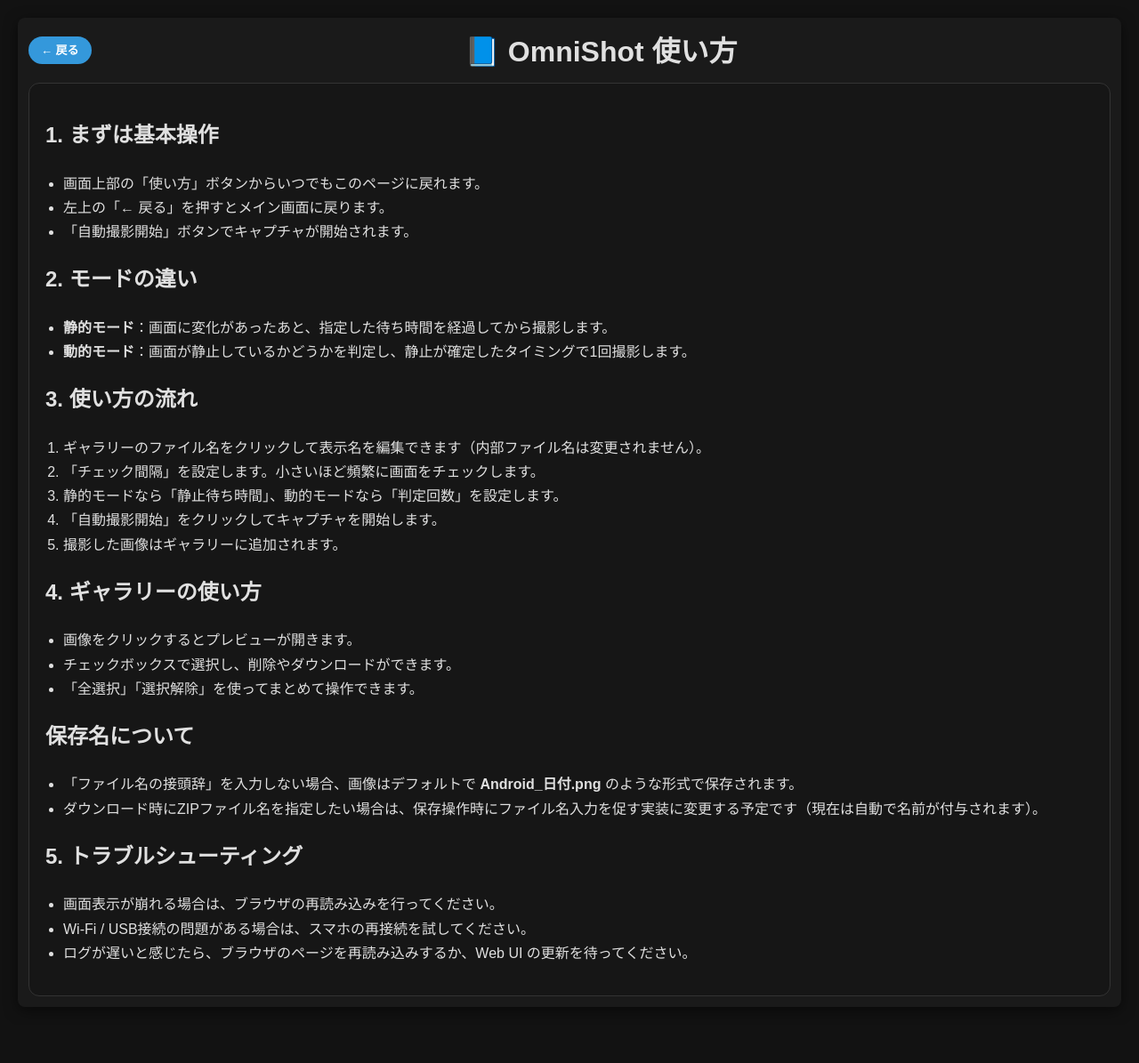
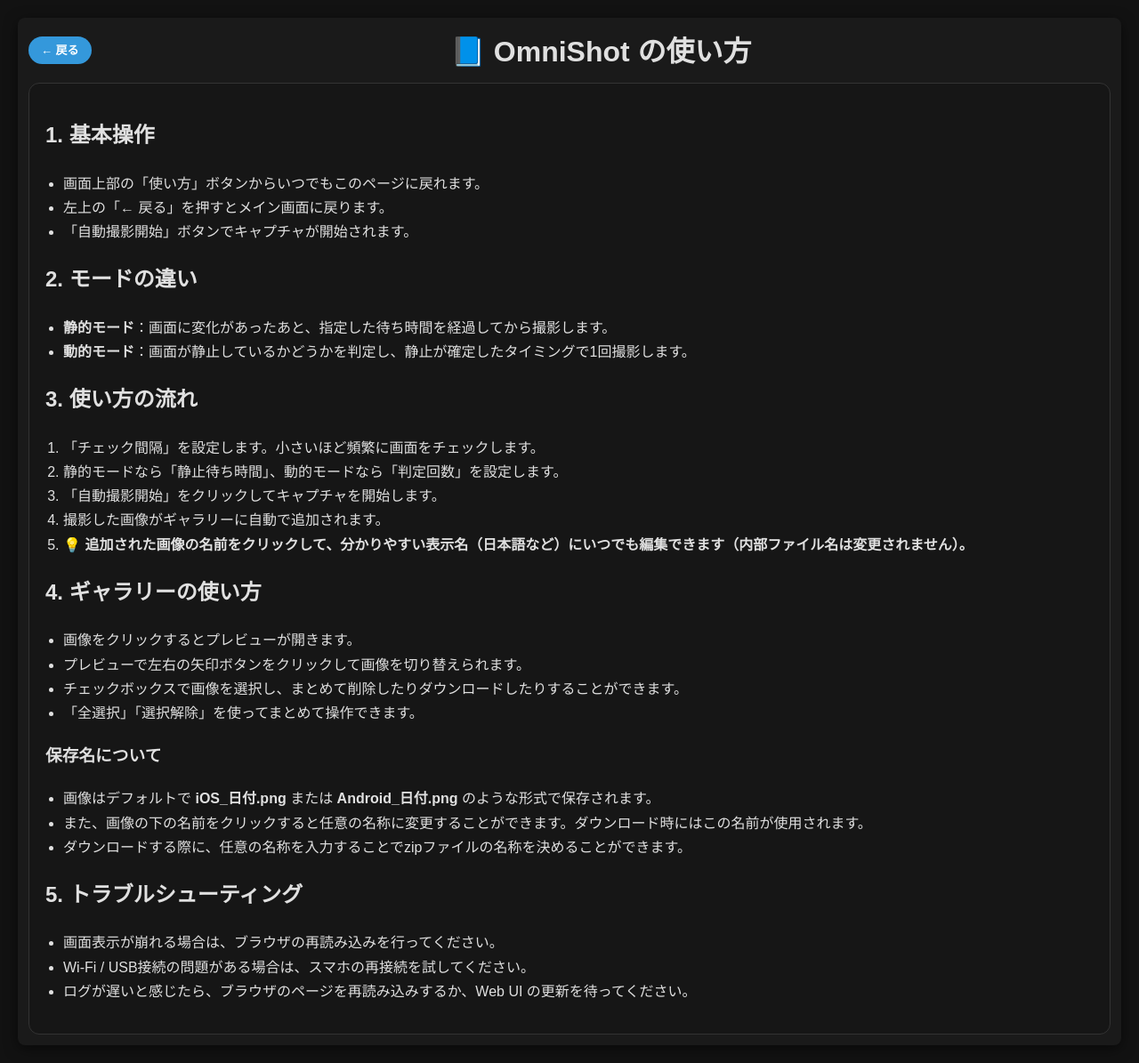
Before and after one commit to yuki-untitled/omnishot, a Flask app: page /help in a window 1280 px wide. Shown: the whole page at 89% size. Before the commit the page ends 1120 px from the top, so only its background shows below. Run offline with Flask 3, Linux system fonts and the light colour scheme.

Commit message:
feat: confirm help pages

```diff
--- a/templates/help.html
+++ b/templates/help.html
@@ -12,11 +12,11 @@
             <div>
                 <a href="{{ url_for('index') }}" class="btn" style="background: #3498db; color: white; padding: 8px 14px; font-size: 13px; border-radius: 20px; text-decoration: none;">← 戻る</a>
             </div>
-            <h1 style="margin: 0;">📘 OmniShot 使い方</h1>
+            <h1 style="margin: 0;">📘 OmniShot の使い方</h1>
             <div></div>
         </div>
         <div style="background: #161616; border: 1px solid #333; border-radius: 12px; padding: 18px; line-height: 1.7;">
-            <h2>1. まずは基本操作</h2>
+            <h2>1. 基本操作</h2>
             <ul style="padding-left: 20px;">
                 <li>画面上部の「使い方」ボタンからいつでもこのページに戻れます。</li>
                 <li>左上の「← 戻る」を押すとメイン画面に戻ります。</li>
@@ -31,24 +31,26 @@
 
             <h2>3. 使い方の流れ</h2>
             <ol style="padding-left: 20px;">
-                <li>ギャラリーのファイル名をクリックして表示名を編集できます（内部ファイル名は変更されません）。</li>
                 <li>「チェック間隔」を設定します。小さいほど頻繁に画面をチェックします。</li>
                 <li>静的モードなら「静止待ち時間」、動的モードなら「判定回数」を設定します。</li>
                 <li>「自動撮影開始」をクリックしてキャプチャを開始します。</li>
-                <li>撮影した画像はギャラリーに追加されます。</li>
+                <li>撮影した画像がギャラリーに自動で追加されます。</li>
+                <li>💡 <strong>追加された画像の名前をクリックして、分かりやすい表示名（日本語など）にいつでも編集できます（内部ファイル名は変更されません）。</strong></li>
             </ol>
 
             <h2>4. ギャラリーの使い方</h2>
             <ul style="padding-left: 20px;">
                 <li>画像をクリックするとプレビューが開きます。</li>
-                <li>チェックボックスで選択し、削除やダウンロードができます。</li>
-                <li>「全選択」「選択解除」を使ってまとめて操作できます。</li>
+                    <li>プレビューで左右の矢印ボタンをクリックして画像を切り替えられます。</li>
+                <li>チェックボックスで画像を選択し、まとめて削除したりダウンロードしたりすることができます。</li>
+                    <li>「全選択」「選択解除」を使ってまとめて操作できます。</li>
             </ul>
 
-            <h2>保存名について</h2>
+            <h3>保存名について</h3>
             <ul style="padding-left: 20px;">
-                <li>「ファイル名の接頭辞」を入力しない場合、画像はデフォルトで <strong>Android_日付.png</strong> のような形式で保存されます。</li>
-                <li>ダウンロード時にZIPファイル名を指定したい場合は、保存操作時にファイル名入力を促す実装に変更する予定です（現在は自動で名前が付与されます）。</li>
+                <li>画像はデフォルトで <strong>iOS_日付.png</strong> または <strong>Android_日付.png</strong> のような形式で保存されます。</li>
+                    <li>また、画像の下の名前をクリックすると任意の名称に変更することができます。ダウンロード時にはこの名前が使用されます。</li>
+                <li>ダウンロードする際に、任意の名称を入力することでzipファイルの名称を決めることができます。</li>
             </ul>
 
             <h2>5. トラブルシューティング</h2>
```
Also changed, not shown: static/js/main.js (+35 -24 lines), templates/index.html (+16 -15 lines).
